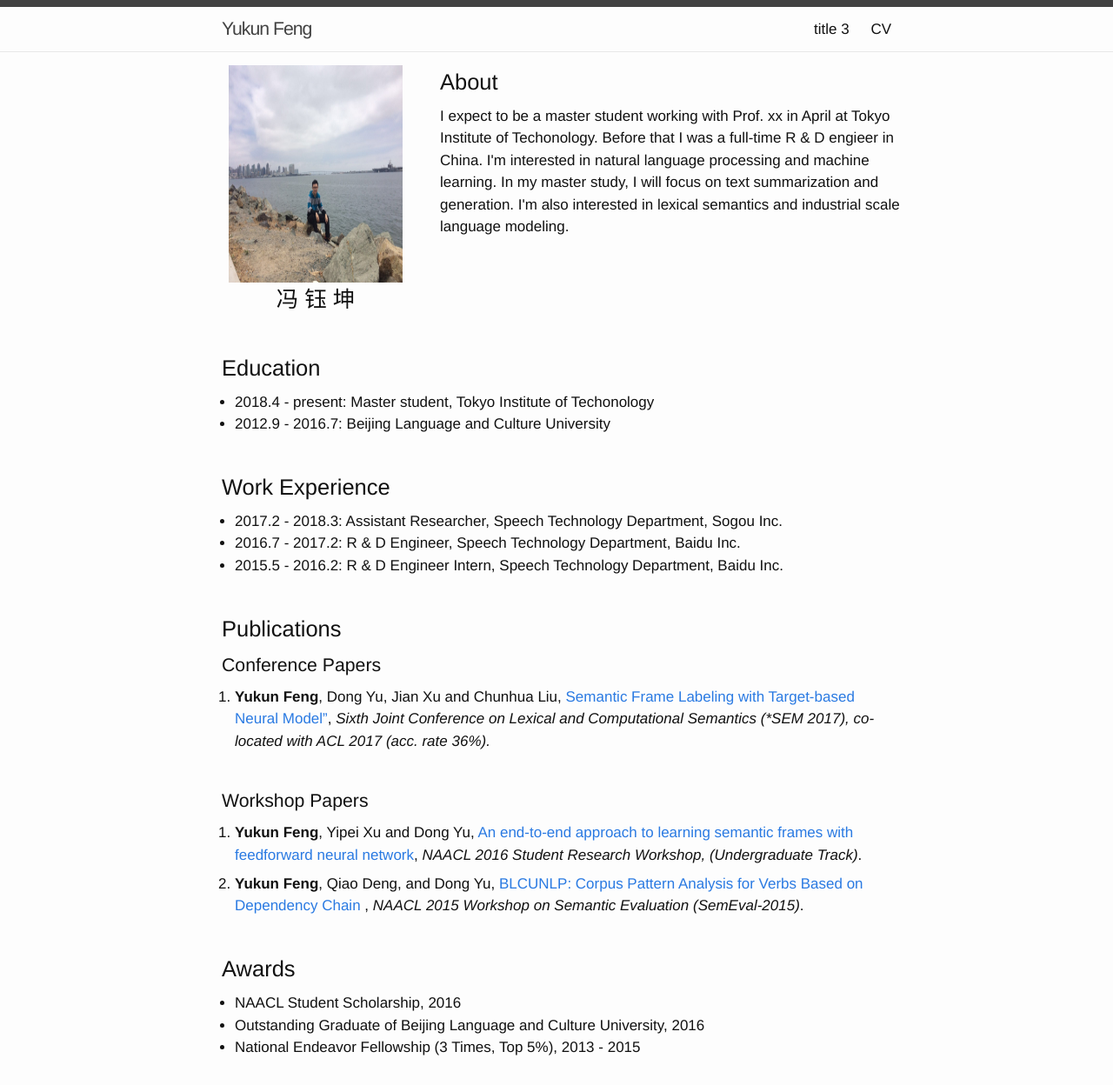
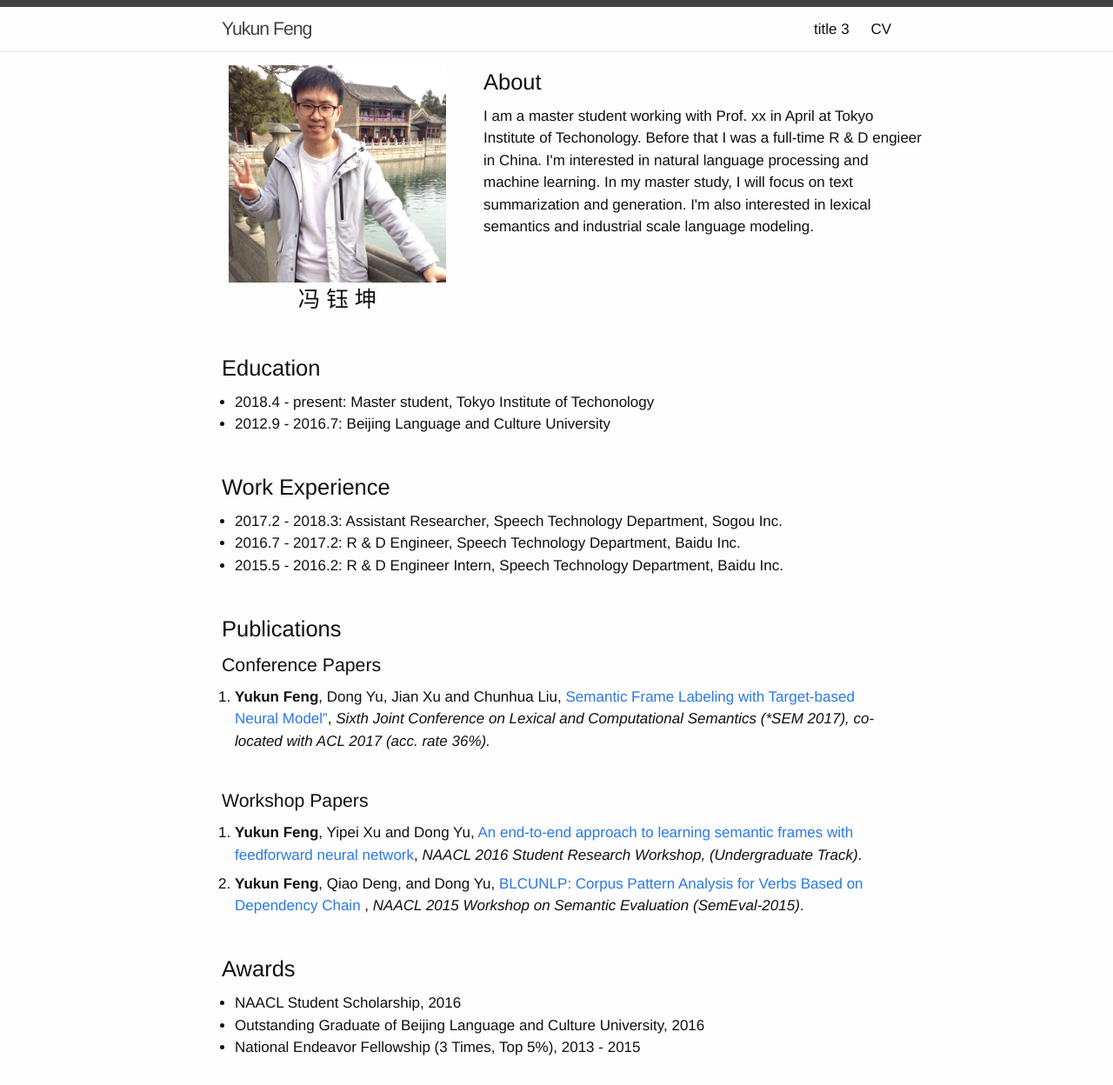
Before and after one commit to yukunfeng/yukunfeng.github.io, a Jekyll site: the page built from index.md, in a window 1280 px wide. Shown: the whole page at 87% size. Built offline with Jekyll 4.4.1, drawn with Linux system fonts in a browser that asks for light colours.

Commit message:
Change the image

```diff
--- a/index.md
+++ b/index.md
@@ -10,13 +10,13 @@ layout: page
 ---
 <div>
     <div style="float:left; clear: both;" align="center">
-        <img src="./files/me.jpg" width="200" height="250" alt="" hspace="8">
+        <img src="./files/me.jpg" width="250" height="250" alt="" hspace="8">
         <br />
         <h1>冯 钰 坤</h1>
     </div>
     <div style="left: 35px; position:relative">
         <h1 id="about">About</h1>
-        I expect to be a master student working with Prof. xx in April at Tokyo Institute of Techonology.
+        I am a master student working with Prof. xx in April at Tokyo Institute of Techonology.
         Before that I was a full-time R & D engieer in China. I'm interested in natural language processing
         and machine learning. In my master study, I will focus on text summarization and generation. I'm
         also interested in lexical semantics and industrial scale language modeling.
```
Also changed, not shown: files/me.jpg.
